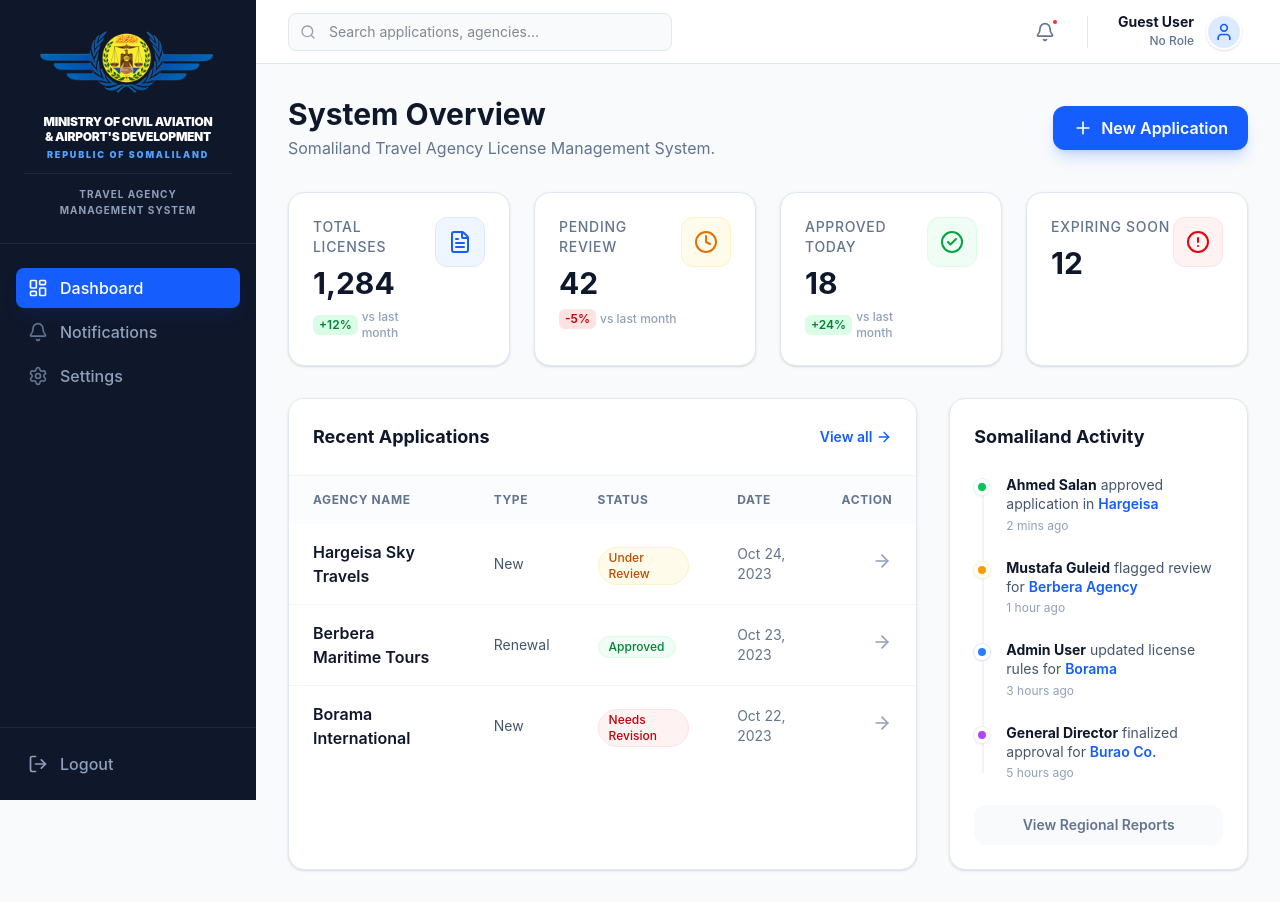
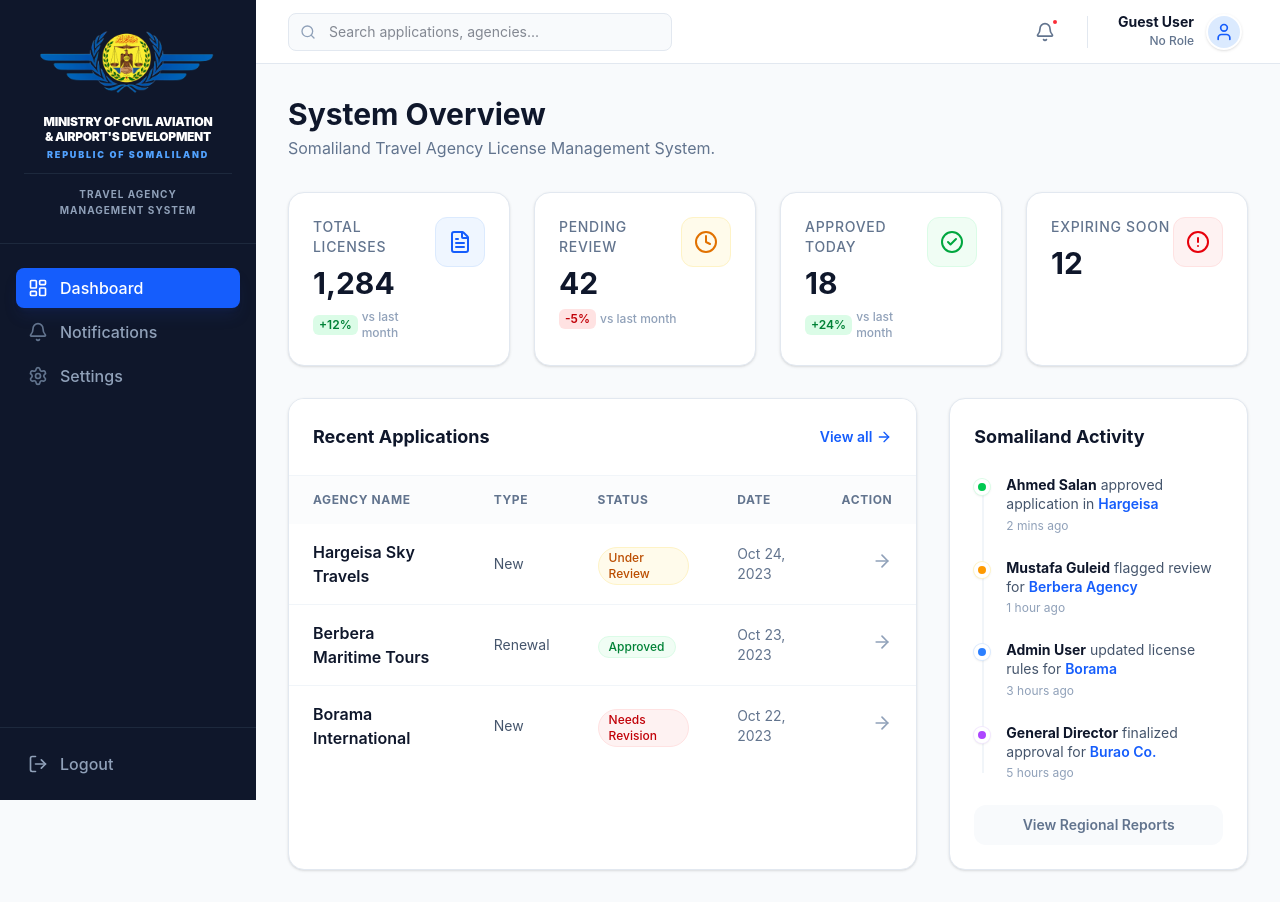
Before and after one commit to MAANDEV13/TALMS-v1, a Next.js app: page /dashboard in a window 1280 px wide. Built offline with nearby package versions, Linux system fonts and the light colour scheme.

Commit message:
:added dashboard

```diff
--- a/src/app/(dashboard)/dashboard/page.tsx
+++ b/src/app/(dashboard)/dashboard/page.tsx
@@ -58,13 +58,6 @@ export default function DashboardPage() {
           <h1 className="text-3xl font-bold text-slate-900">System Overview</h1>
           <p className="text-slate-500 mt-1">Somaliland Travel Agency License Management System.</p>
         </div>
-        <Link
-          href="/licenses/new"
-          className="flex items-center gap-2 bg-blue-600 hover:bg-blue-700 text-white px-5 py-2.5 rounded-xl font-semibold shadow-lg shadow-blue-600/20 transition-all active:scale-95"
-        >
-          <Plus className="w-5 h-5" />
-          <span>New Application</span>
-        </Link>
       </div>
 
       <div className="grid grid-cols-1 md:grid-cols-2 lg:grid-cols-4 gap-6">
```
